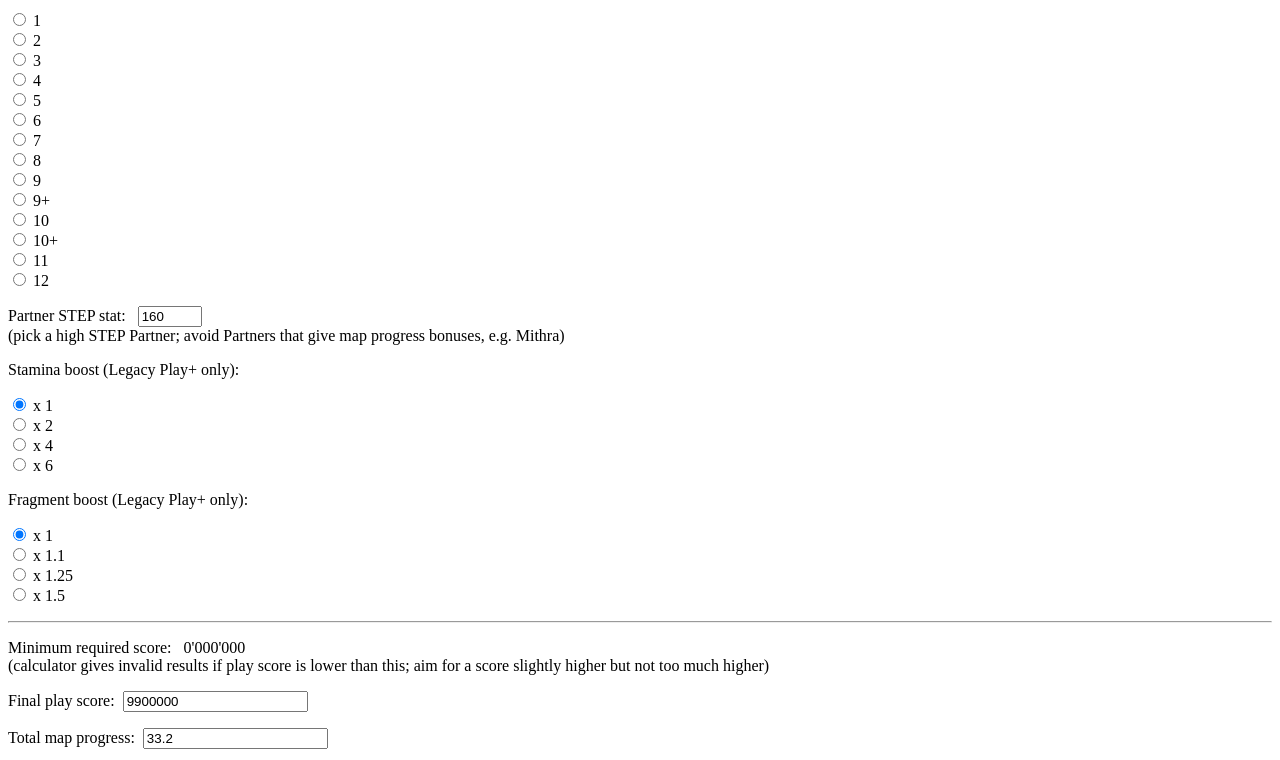
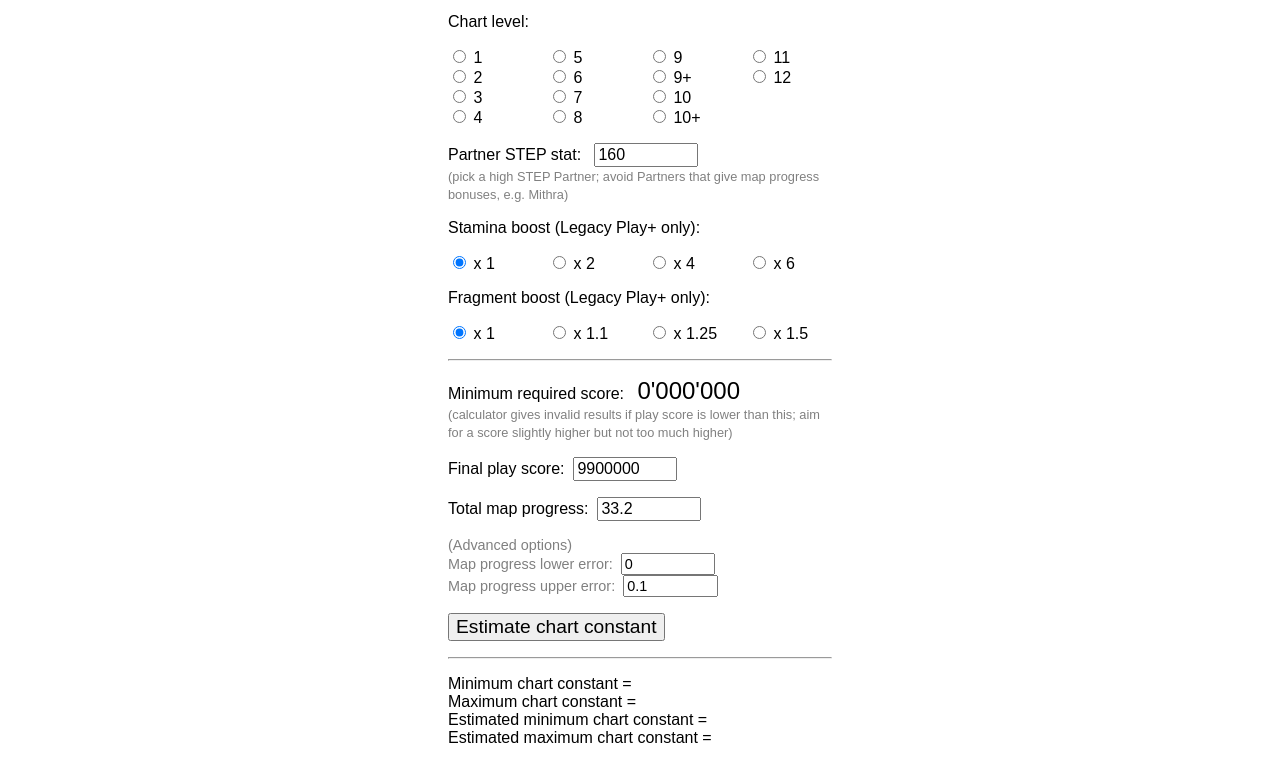
Before and after one commit to yabaiyatsu/yabaiyatsu.github.io, a plain HTML site: page cccalc/index.html in a window 1280 px wide. Shown: the part 122-882 px from the top of the page. Drawn offline with Linux system fonts and the light colour scheme.

Commit message:
Update index.html

```diff
--- a/cccalc/index.html
+++ b/cccalc/index.html
@@ -2,7 +2,7 @@
 <html lang="en">
 <head>
     <meta charset="UTF-8">
-    <link rel="stylesheet" href="[~] wikitestform.css">
+    <link rel="stylesheet" href="style.css">
     <title>Arcaea Chart Constant Calculator</title>
 </head>
 <body>
```
